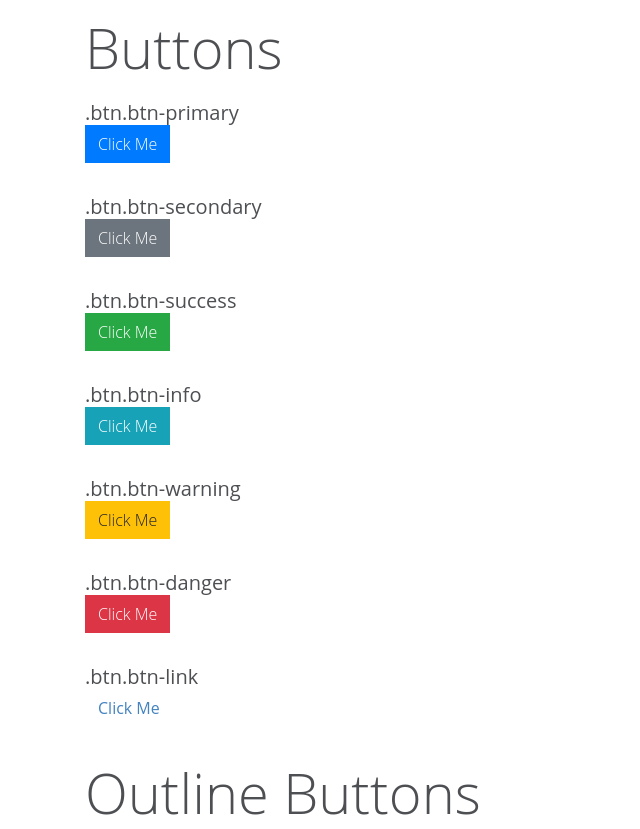
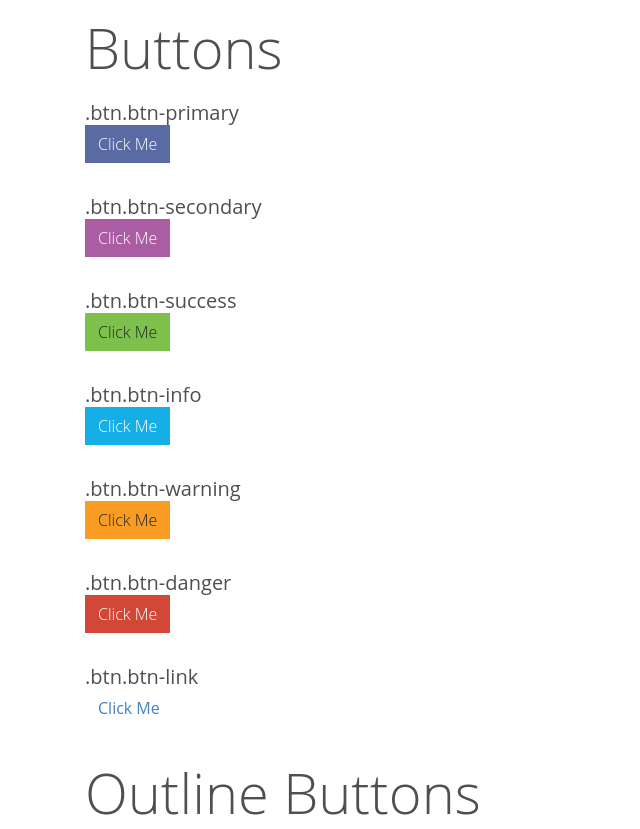
Before and after one commit to mozilla/mofo-bootstrap, a website: page src/index.pug in a window 1280 px wide. Shown: the part 1441-2270 px from the top of the page, without its empty margins (0-640 px from the left). Drawn offline with nearby package versions, Linux system fonts and the light colour scheme; files that its build step writes are made by us from their sources; a web font is replaced by a local one.

Commit message:
Fix mofo-bootstrap with origin bootstrap

```diff
--- a/src/scss/custom/_colors.scss
+++ b/src/scss/custom/_colors.scss
@@ -23,3 +23,10 @@ $developer-blue: #4383bf;
 $nightly-blue: #5a6ba4;
 $aurora-purple: #ab5da4;
 $bikeshed-magenta: #e14164;
+
+$primary: $nightly-blue;
+$secondary: $aurora-purple;
+$success: $gecko-green;
+$info: $mobile-blue;
+$warning: $market-orange;
+$danger: $dino-red;
--- a/src/scss/mofo-bootstrap.scss
+++ b/src/scss/mofo-bootstrap.scss
@@ -14,13 +14,12 @@
 @import '../../node_modules/bootstrap/scss/variables';
 @import './overrides/variables';
 @import '../../node_modules/bootstrap/scss/mixins';
+@import './overrides/mixins';
+@import '../../node_modules/bootstrap/scss/root';
 
-// Reset and dependencies
-@import '../../node_modules/bootstrap/scss/root';
+// Core CSS
 @import '../../node_modules/bootstrap/scss/reboot';
 @import './overrides/normalize';
-
-// Core CSS
 @import '../../node_modules/bootstrap/scss/type';
 @import './overrides/type';
 @import '../../node_modules/bootstrap/scss/images';
@@ -59,7 +58,7 @@
 // Utility classes
 @import '../../node_modules/bootstrap/scss/utilities';
 
-// Print styles
+// Reset print styles
 @import '../../node_modules/bootstrap/scss/print';
 
  // Additional non-Bootstrap components
--- a/src/scss/overrides/_mixins.scss
+++ b/src/scss/overrides/_mixins.scss
@@ -5,24 +5,21 @@
 // Easily pump out default styles, as well as :hover, :focus, :active,
 // and disabled options for all buttons
 
-@mixin button-variant($color, $background, $border) {
-  $active-background: darken($background, 10%);
-  $active-border: darken($border, 12%);
-
-  color: $color;
+@mixin button-variant($background, $border, $hover-background: darken($background, 7.5%), $hover-border: darken($border, 10%), $active-background: darken($background, 10%), $active-border: darken($border, 12%)) {
+  color: color-yiq($background);
   background-color: $background;
   border-color: $border;
   @include box-shadow($btn-box-shadow);
 
   @include hover {
-    color: $color;
+    color: color-yiq($active-background);
     background-color: $active-background;
         border-color: $active-border;
   }
 
   &:focus,
   &.focus {
-    color: $color;
+    color: color-yiq($active-background);
     background-color: $active-background;
         border-color: $active-border;
   }
@@ -30,7 +27,7 @@
   &:active,
   &.active,
   .open > &.dropdown-toggle {
-    color: $color;
+    color: color-yiq($active-background);
     background-color: $active-background;
         border-color: $active-border;
     // Remove the gradient for the pressed/active state
@@ -40,7 +37,7 @@
     &:hover,
     &:focus,
     &.focus {
-      color: $color;
+      color: color-yiq($background);
       background-color: darken($background, 17%);
           border-color: darken($border, 25%);
     }
@@ -60,13 +57,13 @@
   }
 }
 
-@mixin button-outline-variant($color) {
+@mixin button-outline-variant($color, $color-hover: color-yiq($color), $active-background: $color, $active-border: $color) {
   color: $color;
   background-image: none;
   background-color: transparent;
   border-color: $color;
 
-  @include hover {
+  &:hover {
     color: #fff;
     background-color: $color;
         border-color: darken($color, 10%);
@@ -79,9 +76,9 @@
         border-color: darken($color, 10%);
   }
 
-  &:active,
-  &.active,
-  .open > &.dropdown-toggle {
+  &:not(:disabled):not(.disabled):active,
+  &:not(:disabled):not(.disabled).active,
+  .show > &.dropdown-toggle {
     color: #fff;
     background-color: $color;
         border-color: $color;
@@ -108,7 +105,7 @@
 }
 
 // Button sizes
-@mixin button-size($padding-y, $padding-x, $font-size, $border-radius) {
+@mixin button-size($padding-y, $padding-x, $font-size, $line-height, $border-radius) {
   padding: $padding-y $padding-x;
   font-size: $font-size;
   @include border-radius($border-radius);
```
